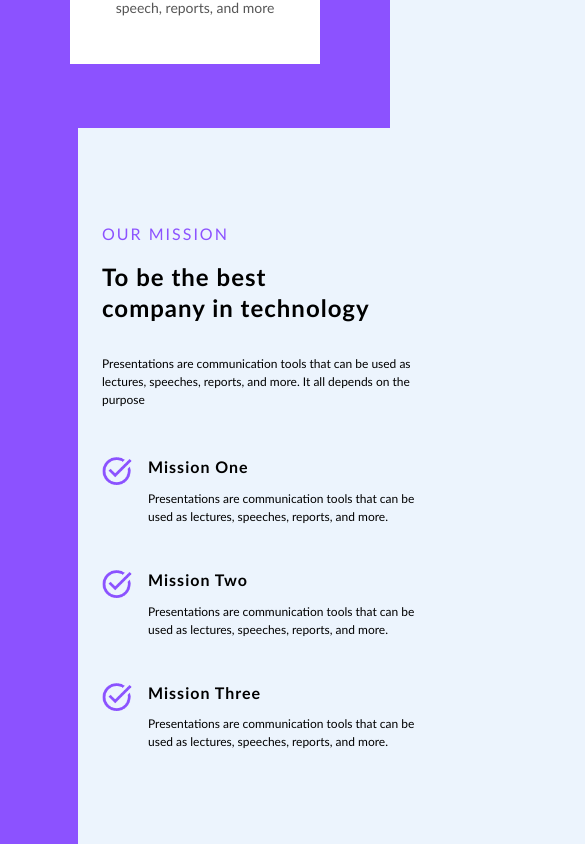
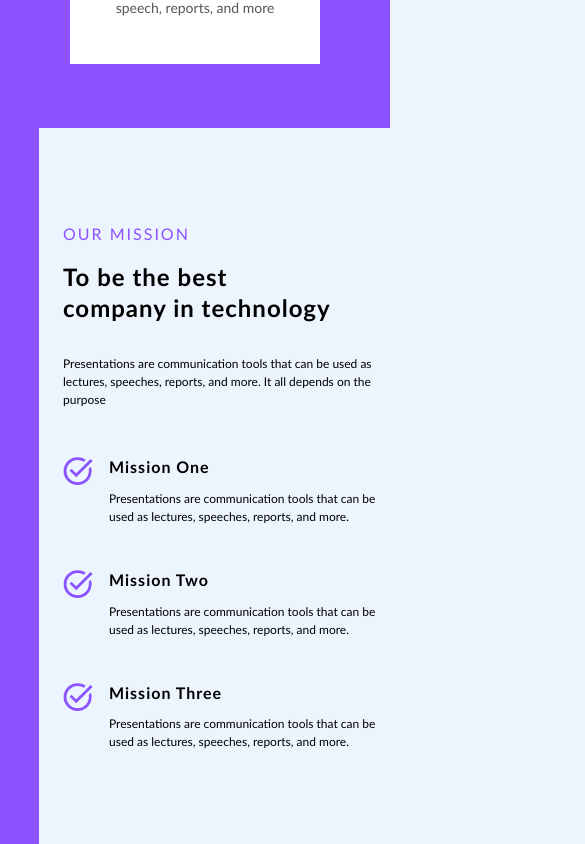
Before and after one commit to MastooraTurkmen/Best-React-Project, a React (Create React App) app: page / in a window 390 px wide. Shown: the part 2260-3104 px from the top of the page, 585 px wide, since content can reach past the window. Built offline with nearby package versions, Linux system fonts and the light colour scheme.

Commit message:
fixing the width

```diff
--- a/src/index.css
+++ b/src/index.css
@@ -22,7 +22,7 @@ body {
   margin: 0;
   padding: 0;
   line-height: 1.75;
-  overflow-x: hidden;
+  /* overflow-x: hidden; */
 }
 
 h1,
@@ -492,7 +492,7 @@ nav {
 
 .first-mission-container {
   margin-top: -2em;
-  max-width: 1000px;
+  /* max-width: 1000px; */
 }
 
 .first-mission-container h1 {
@@ -1108,7 +1108,7 @@ textarea:focus,
 @media screen and (max-width: 1300px) {
 
   body {
-    overflow-x: hidden;
+    /* overflow-x: hidden; */
   }
 
   .about-company,
@@ -1294,7 +1294,7 @@ textarea:focus,
 
 @media screen and (max-width: 1050px) {
   body {
-    overflow-x: hidden;
+    /* overflow-x: hidden; */
   }
 
   .nav-header img {
@@ -1368,6 +1368,21 @@ textarea:focus,
   /* section 4 or 4th page */
   .section-4-left img {
     display: none;
+  }
+
+  .section-4-right {
+    flex-basis: 90%;
+    width: unset;
+  }
+
+  /*
+  .section-4-right-container {
+    display: flex;
+    flex-direction: column;
+  } */
+
+  .section-4-left {
+    flex-basis: 10%;
   }
 
   .our-mission {
@@ -1565,7 +1580,7 @@ textarea:focus,
   }
 
   body {
-    overflow-x: hidden;
+    /* overflow-x: hidden; */
   }
 
   .about-company {
@@ -1637,7 +1652,6 @@ textarea:focus,
 
   /* section 4 or 4th page */
   .section-4-right {
-    /* width: unset; */
     max-width: 80vw;
   }
 
@@ -1645,9 +1659,16 @@ textarea:focus,
     font-size: 1.9rem !important;
   }
 
-  .section-4-right p {
-    width: 40%;
-    /* width: unset; */
+  .first-goal img {
+    width: 23px;
+  }
+
+  .first-goal h1 {
+    font-size: 1.1em;
+  }
+
+  .section-4-right-container {
+    max-width: 420px;
   }
 
   /* section 5 or 5th page */
@@ -1800,10 +1821,6 @@ textarea:focus,
     display: none;
   }
 
-  body {
-    overflow-x: hidden;
-  }
-
   .about {
     flex-direction: column;
   }
@@ -1873,7 +1890,6 @@ textarea:focus,
 
   .section-4-right p {
     font-size: .75rem;
-    width: 60%;
   }
 
   .section-4-right {
@@ -1890,6 +1906,10 @@ textarea:focus,
 
   .first-goal h1 {
     font-size: 1rem;
+  }
+
+  .section-4-right-container {
+    max-width: 380px;
   }
 
   /* section 5 or 5th page */
```
